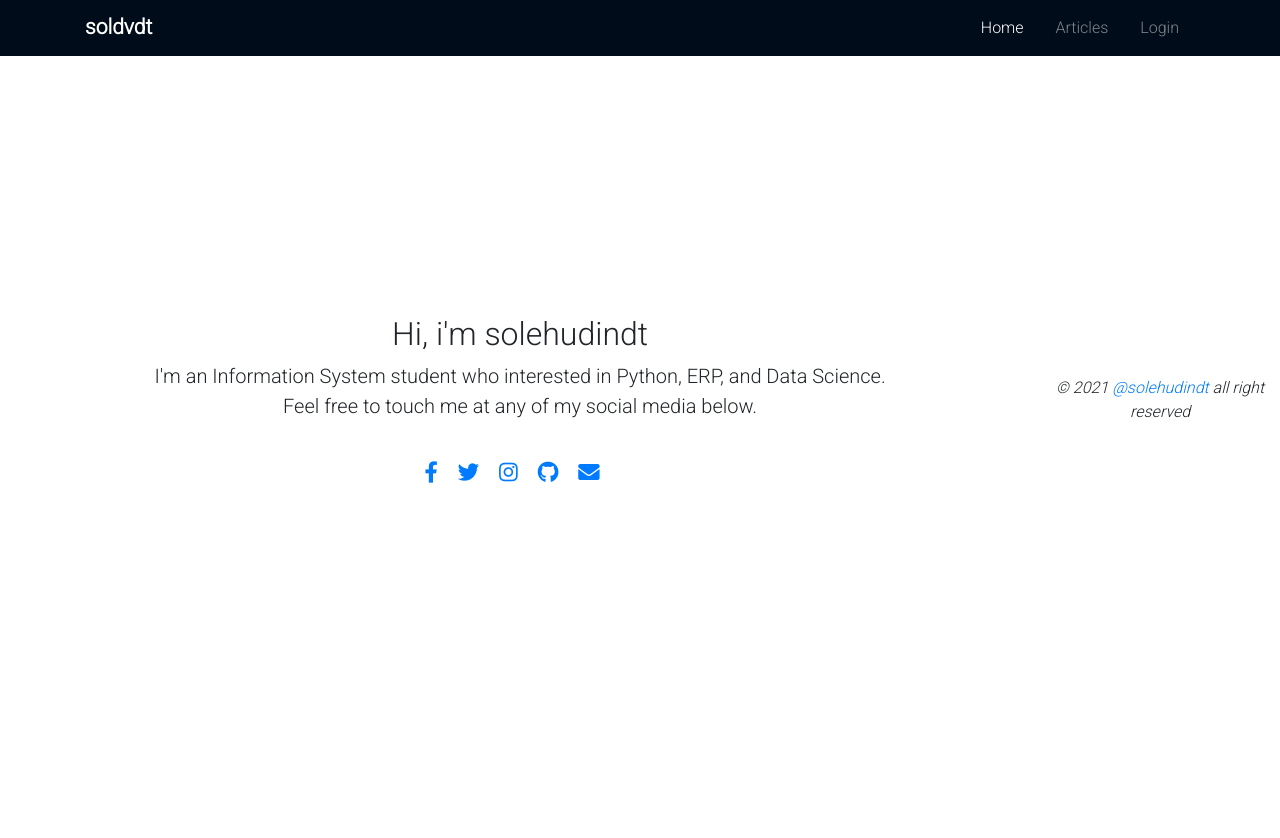
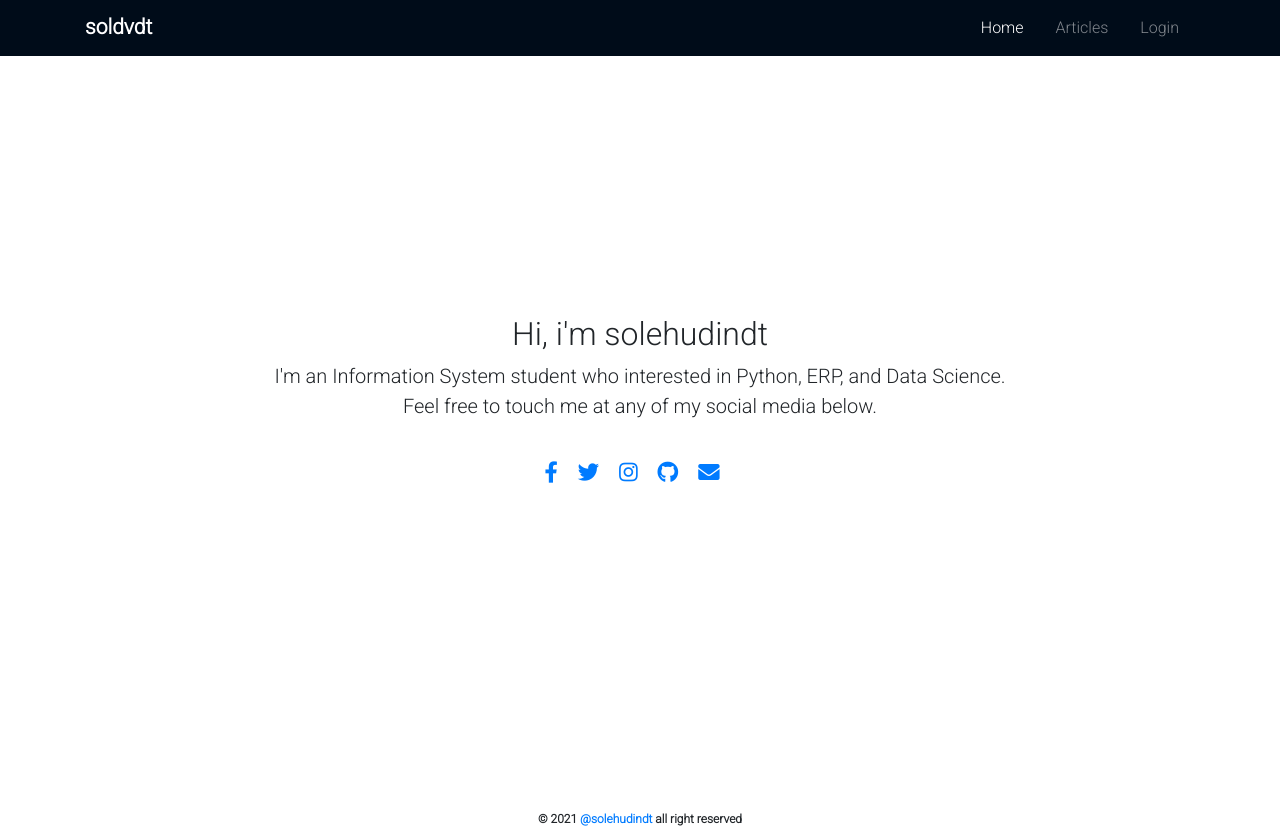
Before and after one commit to solehudindt/personal-blog, a Django app: page / in a window 1280 px wide. Before the commit the page ends 483 px from the top, so only its background shows below. Run offline with Django 3.2, Linux system fonts and the light colour scheme; some libraries are stand-ins or nearby versions.

Commit message:
nav foot +

```diff
--- a/static/custom.css
+++ b/static/custom.css
@@ -19,8 +19,8 @@ body {
 }
 
 footer {
-    font-style: oblique;
-    font-weight: lighter;
+    font-size: 12px;
+    font-weight: bold;
     text-align: center;
     margin: 10px;
 }
--- a/templates/base.html
+++ b/templates/base.html
@@ -21,8 +21,9 @@
 
         {% endblock content %}
 
-        {% include 'snippets/footer.html' %}
     </div>
+
+    {% include 'snippets/footer.html' %}
 
 <script src="{% static 'vendor/jquery-3.5.1.min.js' %}"></script>
 <script src="{% static 'vendor/popper.min.js' %}"></script>
--- a/templates/index.html
+++ b/templates/index.html
@@ -46,9 +46,8 @@
             </a>
           </div>
     </div>
-    {% include 'snippets/footer.html' %}
 </div>
-
+{% include 'snippets/footer.html' %}
 <script src="{% static 'vendor/jquery-3.5.1.min.js' %}"></script>
 <script src="{% static 'vendor/popper.min.js' %}"></script>
 <script src="{% static 'vendor/bootstrap/js/bootstrap.min.js' %}"></script>
--- a/templates/snippets/footer.html
+++ b/templates/snippets/footer.html
@@ -1,3 +1,3 @@
 <footer>
-    © 2021 <a href="github.com/solehudindt">@solehudindt</a> all right reserved
+    © 2021 <a href="http://github.com/solehudindt" blank="true">@solehudindt</a> all right reserved
 </footer>
```
